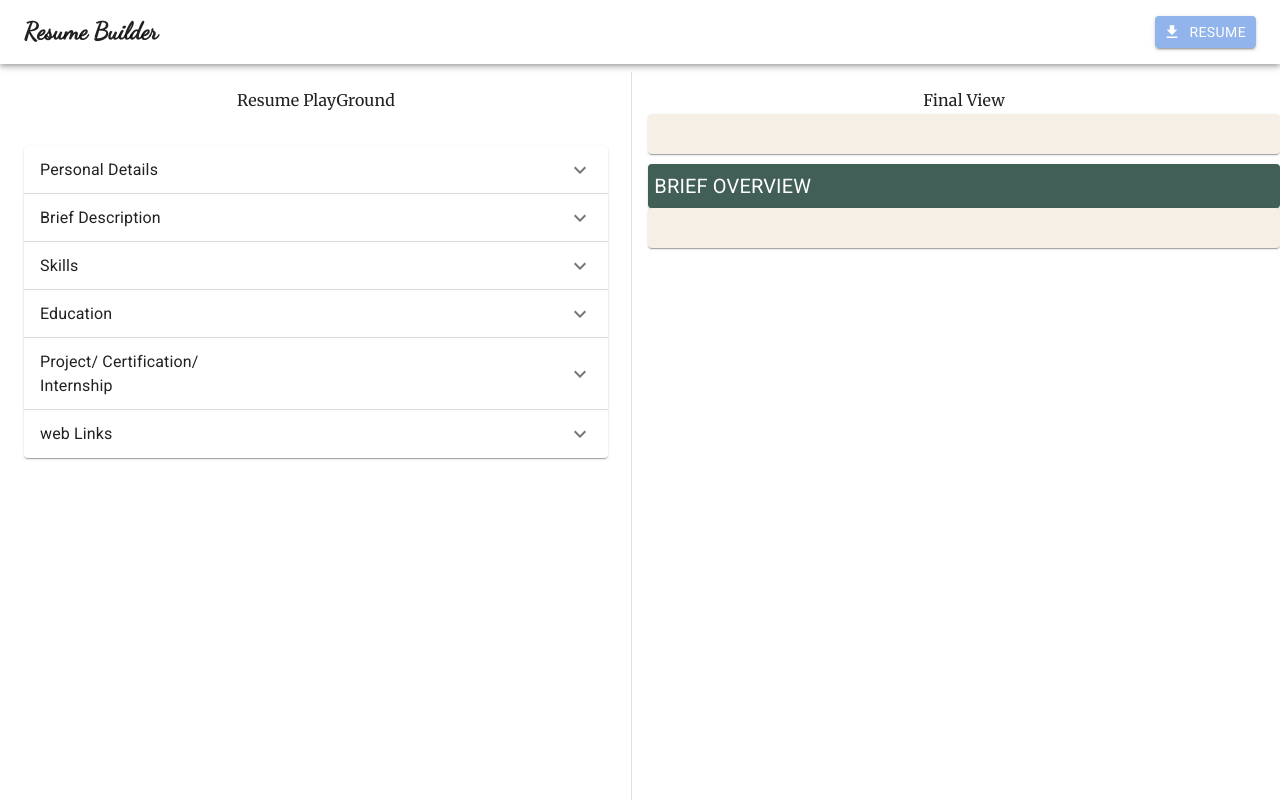
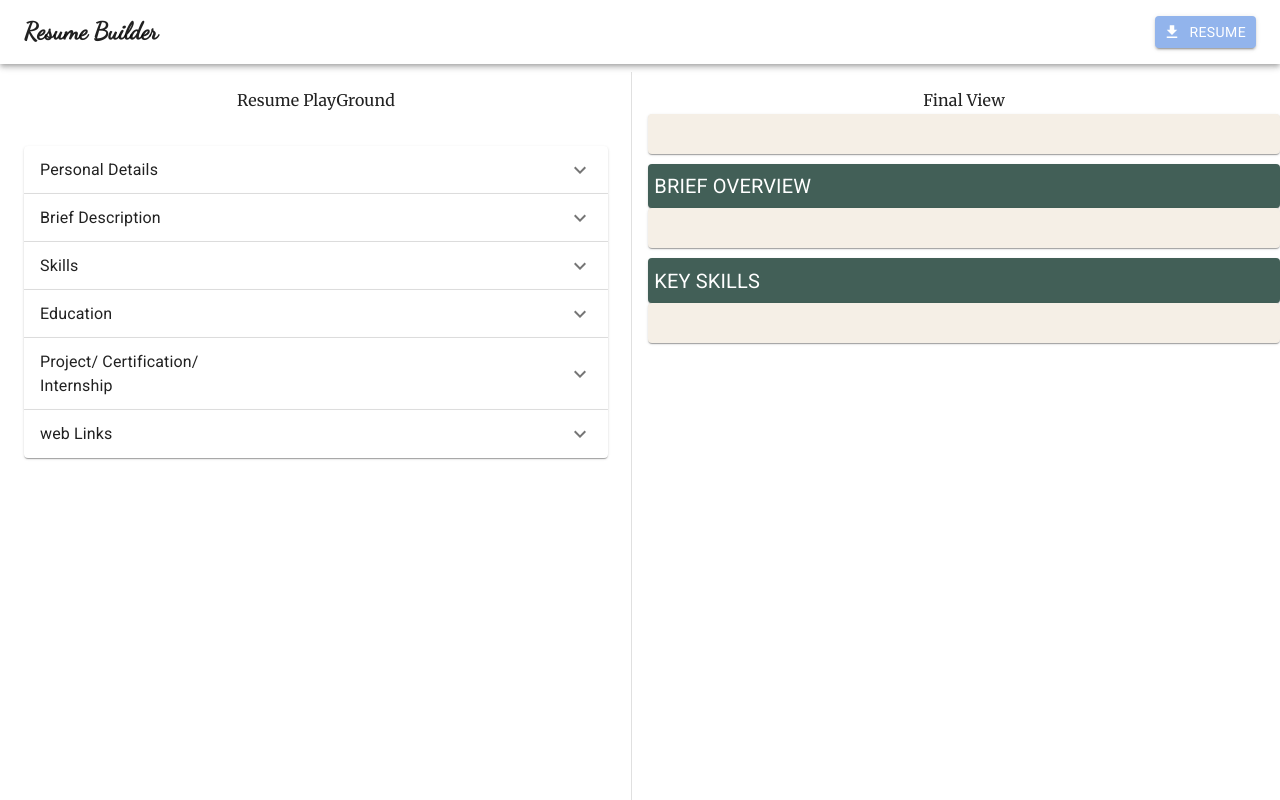
Before and after one commit to surojeetGhosh/resume-builder, a React (Create React App) app: page / in a window 1280 px wide. Shown: the top 800 px of the page. Built offline with nearby package versions, Linux system fonts and the light colour scheme.

Commit message:
Added Skills Column

```diff
--- a/src/components/Playground.jsx
+++ b/src/components/Playground.jsx
@@ -10,9 +10,10 @@ export function Playground() {
     contact: "",
     email: "",
     address: "",
-    description: "",
-    skills: []
+    description: ""
   });
+
+  const [skills, onSkillsChange] = React.useState([]);
 
   const [formError, onError] = React.useState({
     fullname: false,
@@ -44,11 +45,13 @@ export function Playground() {
             onFormChange={onFormChange}
             formError={formError}
             onError={onError}
+            skills = {skills}
+            onSkillsChange = {onSkillsChange}
           />
         </Grid>
         <Divider orientation="vertical" flexItem sx={{ ml: "-1px" }} />
         <Grid item lg={6} md={6} sx={{ width: "100%" }}>
-          <Resume src={image} formData={formData} />
+          <Resume src={image} formData={formData} skills={skills}/>
         </Grid>
       </Grid>
     </div>
--- a/src/components/Resume.jsx
+++ b/src/components/Resume.jsx
@@ -113,6 +113,46 @@ export const Resume = (props) => {
           ) : null}
         </CardContent>
       </Card>
+      <Card
+        sx={{ width: "100%", backgroundColor: "#425F57", color: "white" }}
+        id="description"
+      >
+        <CardContent
+          sx={{
+            padding: "1%",
+            "&:last-child": {
+              paddingBottom: "1%",
+            },
+          }}
+        >
+          <Typography sx={{ padding: 0 }} variant="h6">
+            KEY SKILLS
+          </Typography>
+        </CardContent>
+      </Card>
+      <Card
+        sx={{ width: "100%", marginBottom: "10px", backgroundColor: "#F5EFE6" }}
+        id="Personal-Section"
+      >
+        <CardContent>
+        {props.skills.map((skill, id) => (
+            <Typography
+              variant="h6"
+              sx={{
+                fontSize: "0.8rem",
+                display: "inline-block",
+                margin: "5px",
+                backgroundColor: "white",
+                borderRadius: "5px",
+                padding: "5px"
+              }}
+              key={id}
+            >
+              {skill}
+            </Typography>
+          ))}
+        </CardContent>
+      </Card>
     </div>
   );
 };
--- a/src/components/ResumeForm.jsx
+++ b/src/components/ResumeForm.jsx
@@ -7,6 +7,7 @@ import { Container } from "@mui/system";
 import { useState } from "react";
 import Personal from "./formComponents/Personal";
 import Description from "./formComponents/Description";
+import Skills from "./formComponents/Skills";
 
 export const ResumeForm = (props) => {
   const [expanded, setExpanded] = useState();
@@ -55,10 +56,12 @@ export const ResumeForm = (props) => {
             </Typography>
           </AccordionSummary>
           <AccordionDetails>
-            <Description formData={props.formData}
+            <Description
+              formData={props.formData}
               onFormChange={props.onFormChange}
               formError={props.formError}
-              onError={props.onError}/>
+              onError={props.onError}
+            />
           </AccordionDetails>
         </Accordion>
         <Accordion
@@ -68,7 +71,12 @@ export const ResumeForm = (props) => {
           <AccordionSummary expandIcon={<ExpandMoreIcon />} id="skills-header">
             <Typography sx={{ width: "33%", flexShrink: 0 }}>Skills</Typography>
           </AccordionSummary>
-          <AccordionDetails></AccordionDetails>
+          <AccordionDetails>
+          <Skills
+              skills={props.skills}
+              onSkillsChange={props.onSkillsChange}
+            />
+          </AccordionDetails>
         </Accordion>
         <Accordion
           expanded={expanded === "education"}
--- a/src/components/formComponents/Description.jsx
+++ b/src/components/formComponents/Description.jsx
@@ -1,4 +1,4 @@
-import { TextField, Grid} from "@mui/material";
+import { TextField, Grid } from "@mui/material";
 import React from "react";
 
 const Personal = (props) => {
--- a/src/components/formComponents/Skills.jsx
+++ b/src/components/formComponents/Skills.jsx
@@ -0,0 +1,58 @@
+import { TextField, Grid, Fab, Typography, Button } from "@mui/material";
+import AddIcon from "@mui/icons-material/Add";
+import { Container } from "@mui/system";
+import React from "react";
+
+const Personal = (props) => {
+  const handleClick = () => {
+    props.onSkillsChange([...props.skills, skill]);
+    onSkillChange("");
+  };
+  const deleteSkill = (e) => {
+    var arr = [...props.skills];
+    arr.splice(e.target.value, 1)
+    props.onSkillsChange(arr);
+  }
+  const changeSkill = (e) => {
+    onSkillChange(e.target.value);
+  };
+  const [skill, onSkillChange] = React.useState("");
+  return (
+    <Grid container>
+      <Grid item lg={12} md={12}>
+        <Container sx={{ marginBottom: "10px" }}>
+          {props.skills.map((skill, id) => (
+            <Typography
+              variant="h6"
+              sx={{
+                fontSize: "0.8rem",
+                display: "inline-block",
+                margin: "5px",
+              }}
+              key={id}
+            >
+              {skill}
+              <Button value={id} onClick={deleteSkill}>x</Button>
+            </Typography>
+          ))}
+        </Container>
+        <TextField
+          id="skill"
+          onChange={changeSkill}
+          value={skill}
+          label="Add Skill"
+          variant="filled"
+          required
+          fullWidth
+        />
+        <Container align={"center"} sx={{padding: "1%"}}>
+          <Fab color="primary" onClick={handleClick} size={"small"}>
+            <AddIcon />
+          </Fab>
+        </Container>
+      </Grid>
+    </Grid>
+  );
+};
+
+export default Personal;
```
